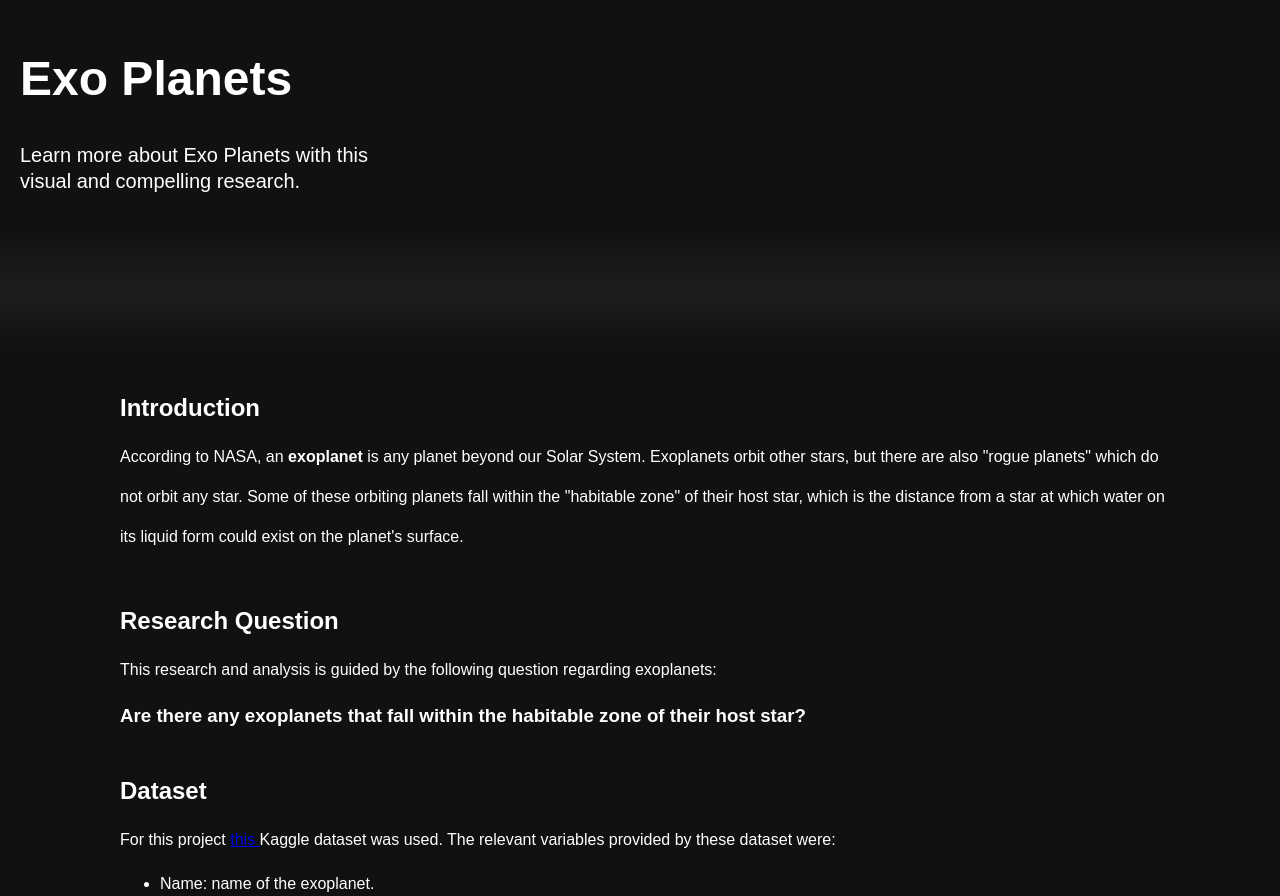
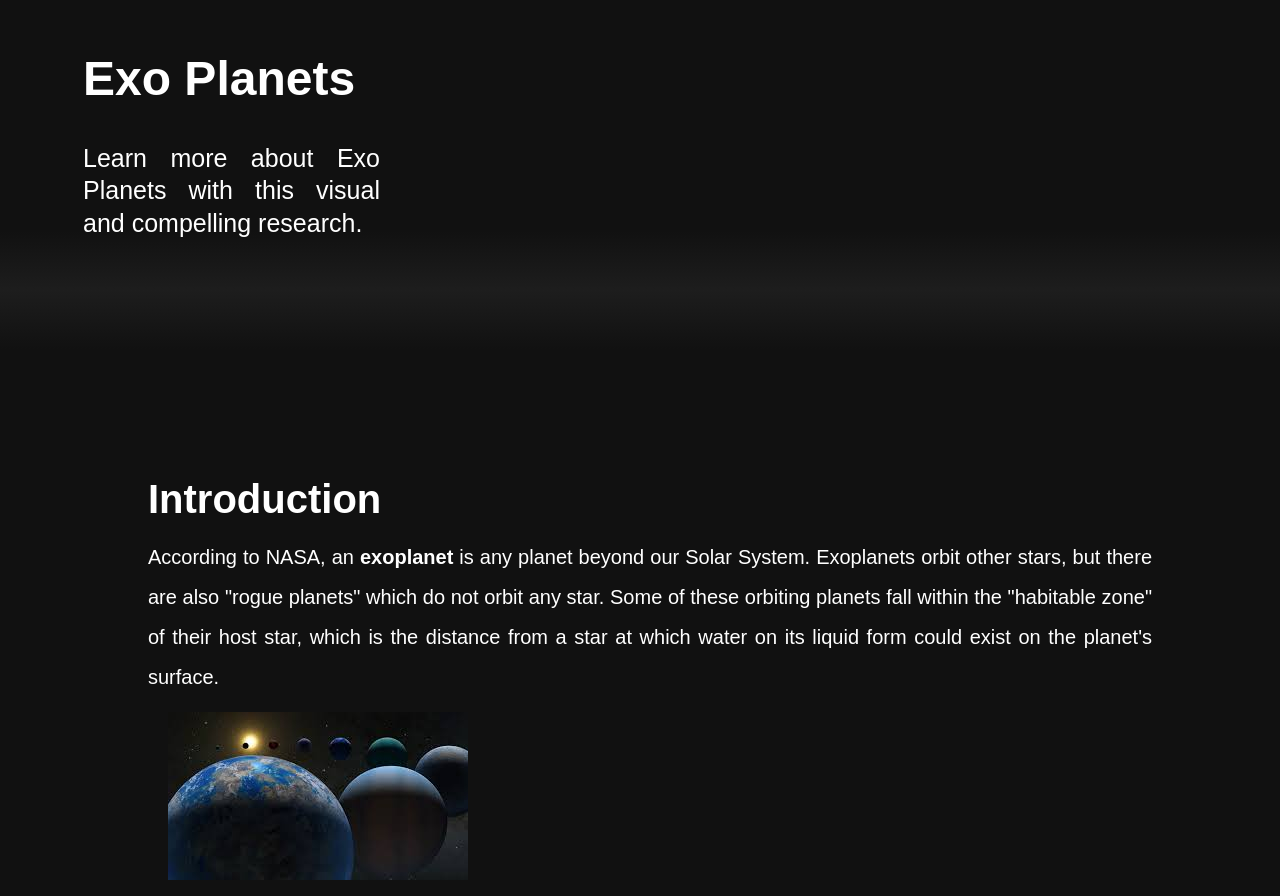
Before and after one commit to H4RU77/ExoPlanet, a plain HTML site: page index.html in a window 1280 px wide. Shown: the part 104-1000 px from the top of the page. Drawn offline with Linux system fonts and the light colour scheme.

Commit message:
frontend upgrade

```diff
--- a/index.html
+++ b/index.html
@@ -3,7 +3,7 @@
 <head>
     <meta charset="UTF-8">
     <meta name="viewport" content="width=device-width, initial-scale=1.0">
-    <title>Exo PLanet</title>
+    <title>Exo Planet</title>
     <link rel="stylesheet" href="style.css"/>
 </head>
 <body>
@@ -36,6 +36,7 @@
         <p>
             According to NASA, an <b>exoplanet</b> is any planet beyond our Solar System. Exoplanets orbit other stars, but there are also "rogue planets" which do not orbit any star. Some of these orbiting planets fall within the "habitable zone" of their host star, which is the distance from a star at which water on its liquid form could exist on the planet's surface.
         </p>
+        <img src="images\researchquestionimg.jpg" class="img">
     </div>
     <!--Research Question -->
     <div class="row">
--- a/style.css
+++ b/style.css
@@ -16,8 +16,15 @@ h1, h2,h4, p, li {
 
 }
 
+
+h2{
+    font-size: 40px;
+}
+
 p{
     line-height: 40px;
+    font-size: 20px;
+    text-align: justify;
 }
 
 .row__poster{
@@ -54,10 +61,10 @@ p{
 .row{
     color: white;
     margin-left: 20px;
-    margin-bottom: 50px;
-    margin-top: 50px;
-    padding-left: 100px;
-    padding-right: 100px;
+    margin-bottom: 10%;
+    margin-top: 10%;
+    padding-left: 10%;
+    padding-right: 10%;
 }
 
 .banner{
@@ -66,7 +73,7 @@ p{
     background-position: center center;
     color: white;
     object-fit: contain;
-    height: 448px;
+    height: 150%;
 }
 
 .banner__contents{
@@ -75,18 +82,21 @@ p{
     height: 190px;
 }
 .banner__title{
+    padding-left: 5%;
     font-size: 3rem;
     font-weight: 800;
     padding-bottom: 0.3rem;
 }
 
 .banner__description{
+    padding-left: 5%;
     width: 45rem;
     line-height: 1.3;
     padding-top: 1rem;
-    font-size: 20px;
+    font-size: 25px;
     max-width: 360px;
     height: 180px;
+    text-align: justify;
 }
 
 .banner__button{
```
Also changed, not shown: images/researchquestionimg.jpg (added).
